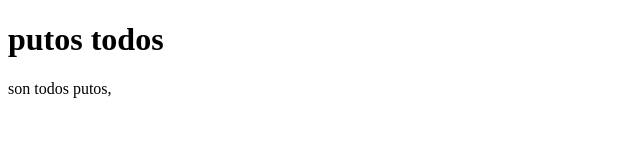
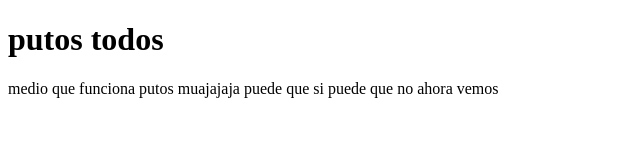
Before and after one commit to jba77/proyectoDemoCursoPrework, a plain HTML site: page index.html in a window 1280 px wide. Shown: the whole page, without its empty margins (0-640 px from the left). Drawn offline with Linux system fonts and the light colour scheme.

Commit message:
cambios de prueba

```diff
--- a/index.html
+++ b/index.html
@@ -11,7 +11,8 @@
         putos todos
     </h1>
     <p>
-        son todos putos,
+        medio  que funciona putos muajajaja
+        puede que si puede que no ahora vemos
     </p>
 </body>
 </html>
```
